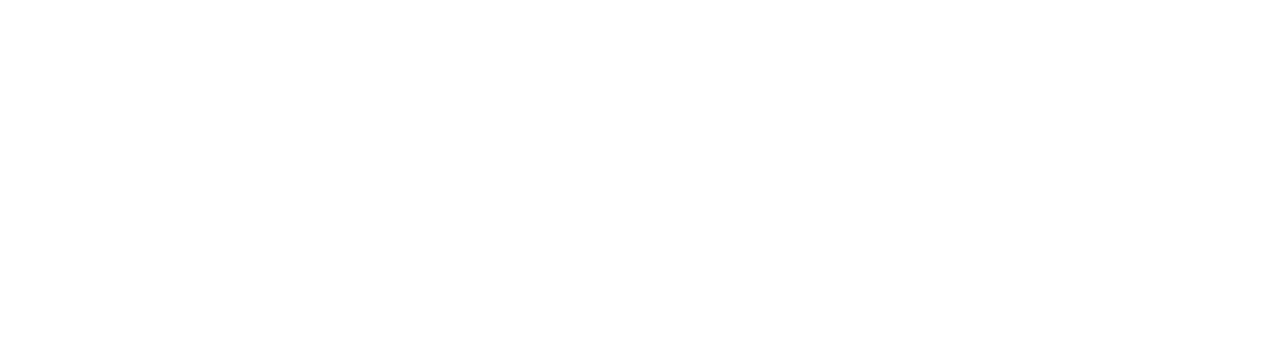
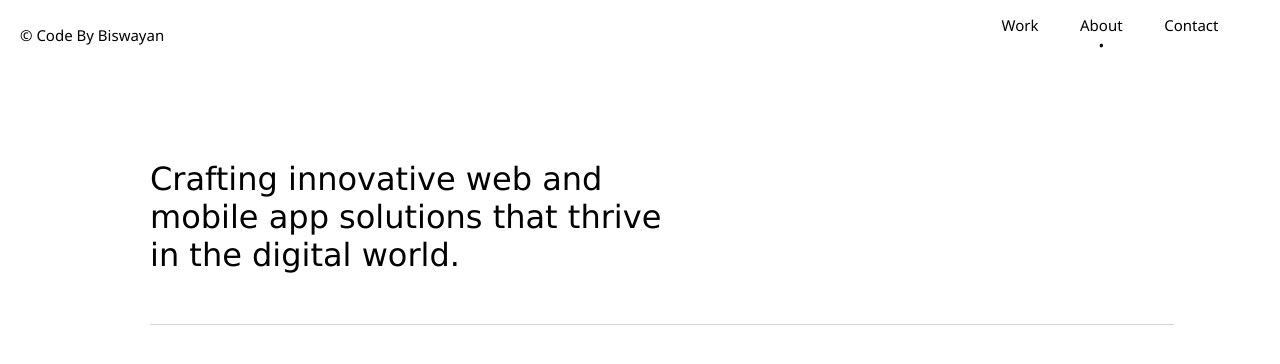
Before and after one commit to BiswayanMazumder/PortFolio-Biswayan-Mazumder, a React (Create React App) app: page /about in a window 1280 px wide. Before the commit this address had no page. Shown: the top 364 px of the page. Built offline with nearby package versions, Linux system fonts and the light colour scheme.

Commit message:
Work page creation #1

```diff
--- a/src/App.css
+++ b/src/App.css
@@ -422,3 +422,24 @@
     transform: translateY(0) scaleX(1); /* Final state, fully stretched and filling the div */
   }
 }
+.ehnjnd{
+  position: absolute;
+  left: 150px;
+  top: 160px;
+}
+.dnjdnvjd{
+  color: black;
+  width: 40vw;
+  position: relative;
+  font-family: Verdana, Geneva, Tahoma, sans-serif;
+}
+.hdbvdbvjd{
+  height: 90px;
+  width: 90px;
+  border-radius: 50%;
+  background-color: blue;
+  position: absolute;
+  top: 120px;
+  z-index: 5;
+  left: 90%;
+}
--- a/src/App.js
+++ b/src/App.js
@@ -7,6 +7,8 @@
 } from 'react-router-dom';
 import Homepage from './Home Page/homepage';
 import Entrypage from './Home Page/Entrypage';
+import WorkPage from './Work Page/work';
+import AboutPage from './Work Page/work';
 
 function App() {
   return (
@@ -15,7 +17,7 @@
         <Route path="/" element={<Homepage />} />
       </Routes>
       <Routes>
-        <Route path="/home" element={<Entrypage />} />
+        <Route path="/about" element={<AboutPage />} />
       </Routes>
     </BrowserRouter>
   );
--- a/src/Home Page/Entrypage.jsx
+++ b/src/Home Page/Entrypage.jsx
@@ -23,12 +23,12 @@
                         </div>
                     </Link>
                     <div className="ndnvdv" style={{ marginRight: '20px', width: '300px', display: 'flex', justifyContent: 'space-evenly', flexDirection: 'row' }}>
-                        <Link style={{ textDecoration: 'none', color: 'white' }}>
+                        <Link style={{ textDecoration: 'none', color: 'white' }} >
                             <div className='dnjndjn'>
                                 Work
                             </div>
                         </Link>
-                        <Link style={{ textDecoration: 'none', color: 'white' }}>
+                        <Link style={{ textDecoration: 'none', color: 'white' }} to={'/about'}>
                             <div className='dnjndjn'>
                                 About
                             </div>
--- /dev/null
+++ b/src/Work Page/WorkPages.jsx
@@ -0,0 +1,56 @@
+import React, { useState } from 'react'
+import { Link } from 'react-router-dom';
+
+export default function WorkPageDetails() {
+    const [hover, setHover] = useState(false);
+    return (
+        <div className='webbody' style={{ backgroundColor: "white" }}>
+            <div className="jdndv" style={{ top: '0' }}>
+                <Link
+                    style={{ textDecoration: 'none', color: 'black' }}
+                    onMouseEnter={() => setHover(true)}
+                    onMouseLeave={() => setHover(false)}
+                    to={'/'}
+                >
+                    <div
+                        className="ndnvdv"
+                        style={{ marginLeft: '20px', fontSize: '15px' }}
+                    >
+                        {hover ? '© Biswayan Mazumder' : '© Code By Biswayan'}
+                    </div>
+                </Link>
+                <div className="ndnvdv" style={{ marginRight: '20px', width: '300px', display: 'flex', justifyContent: 'space-evenly', flexDirection: 'row' }}>
+                    <Link style={{ textDecoration: 'none', color: 'black' }}>
+                        <div className='dnjndjn' style={{fontSize:'15px'}}>
+                            Work
+                        </div>
+                    </Link>
+                    <Link style={{ textDecoration: 'none', color: 'black' }} to={'/about'}>
+                        <div className='dnjndjn' style={{fontSize:'15px',display:'flex',flexDirection:'column',position:'relative'}}>
+                            <div>
+                            About
+                            </div>
+                            <div style={{color:'black',display:'flex',justifyContent:'center'}}>
+                            •
+                            </div>
+                        </div>
+                    </Link>
+                    <Link style={{ textDecoration: 'none', color: 'black' }}>
+                        <div className='dnjndjn' style={{fontSize:'15px'}}>
+                            Contact
+                        </div>
+                    </Link>
+                </div>
+            </div>
+            <div className="ehnjnd">
+                <div className="dnjdnvjd">
+                Crafting innovative web and mobile app solutions that thrive in the digital world.
+                </div>
+                <div className="divider"></div>
+                {/* <div className="hdbvdbvjd">
+
+                </div> */}
+            </div>
+        </div>
+    )
+}
--- /dev/null
+++ b/src/Work Page/work.jsx
@@ -0,0 +1,33 @@
+import React, { useEffect, useState } from 'react'
+import Entrypage from '../Home Page/Entrypage';
+import WorkPageDetails from './WorkPages';
+
+export default function AboutPage() {
+    const [movetodetails,setmovetodetails] =useState(false);
+    document.title='Biswayan Mazumder • Mobile Application & Web Developer • About'
+    useEffect(()=>{
+        const interval=setInterval(()=>{
+            setmovetodetails(true);
+        },3000)
+        return () => clearInterval(interval);
+    });
+
+  return (
+   movetodetails?<div className="slide-up-animation">
+           <WorkPageDetails />
+         </div>: <div className='slide-up-animation'>
+      <div
+        className="webbody"
+        style={{
+          backgroundColor: '#1C1D20',
+          display: 'flex',
+          justifyContent: 'center',
+          alignItems: 'center',
+          color: 'white',
+        }}
+      >
+        • About
+      </div>
+    </div>
+  )
+}
```
